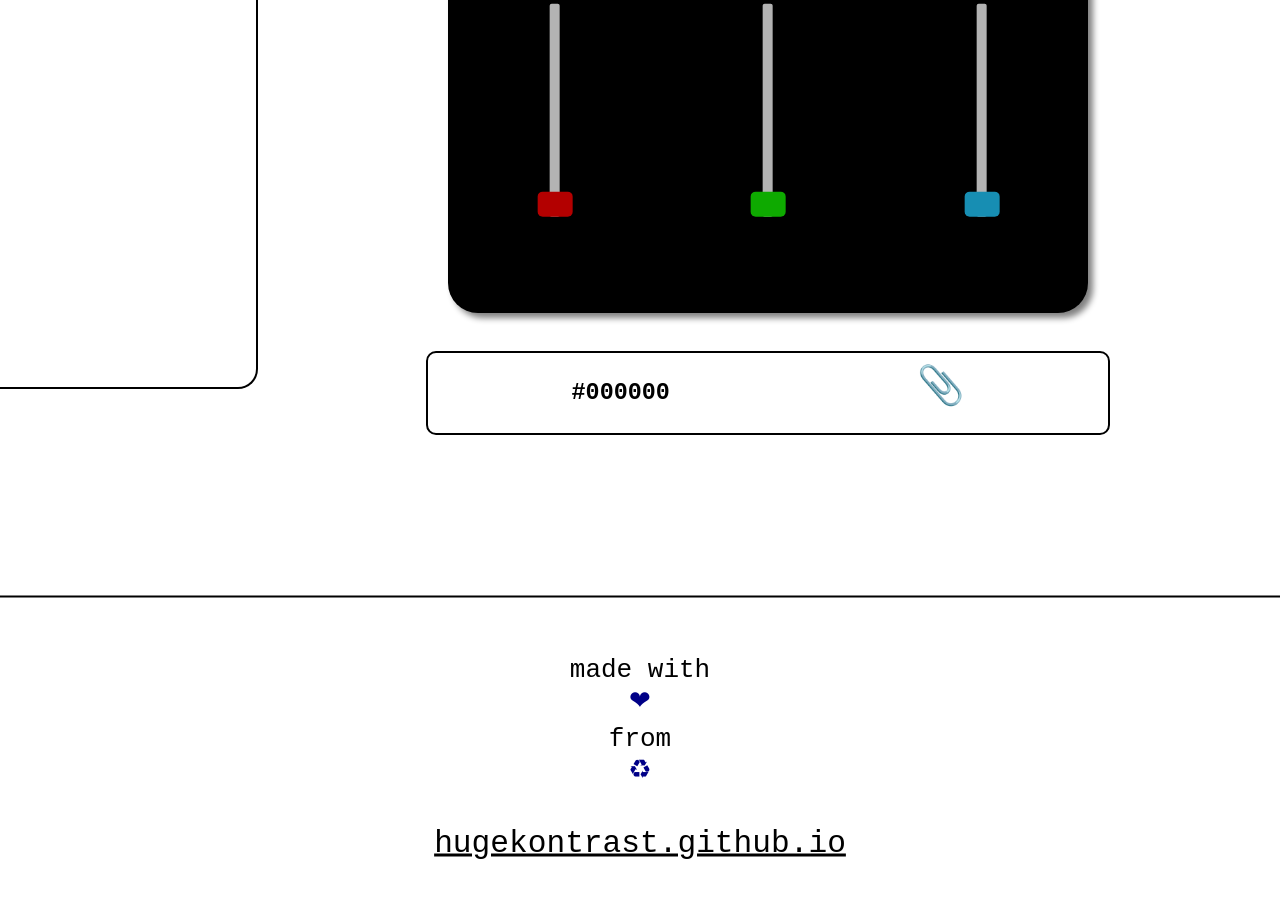
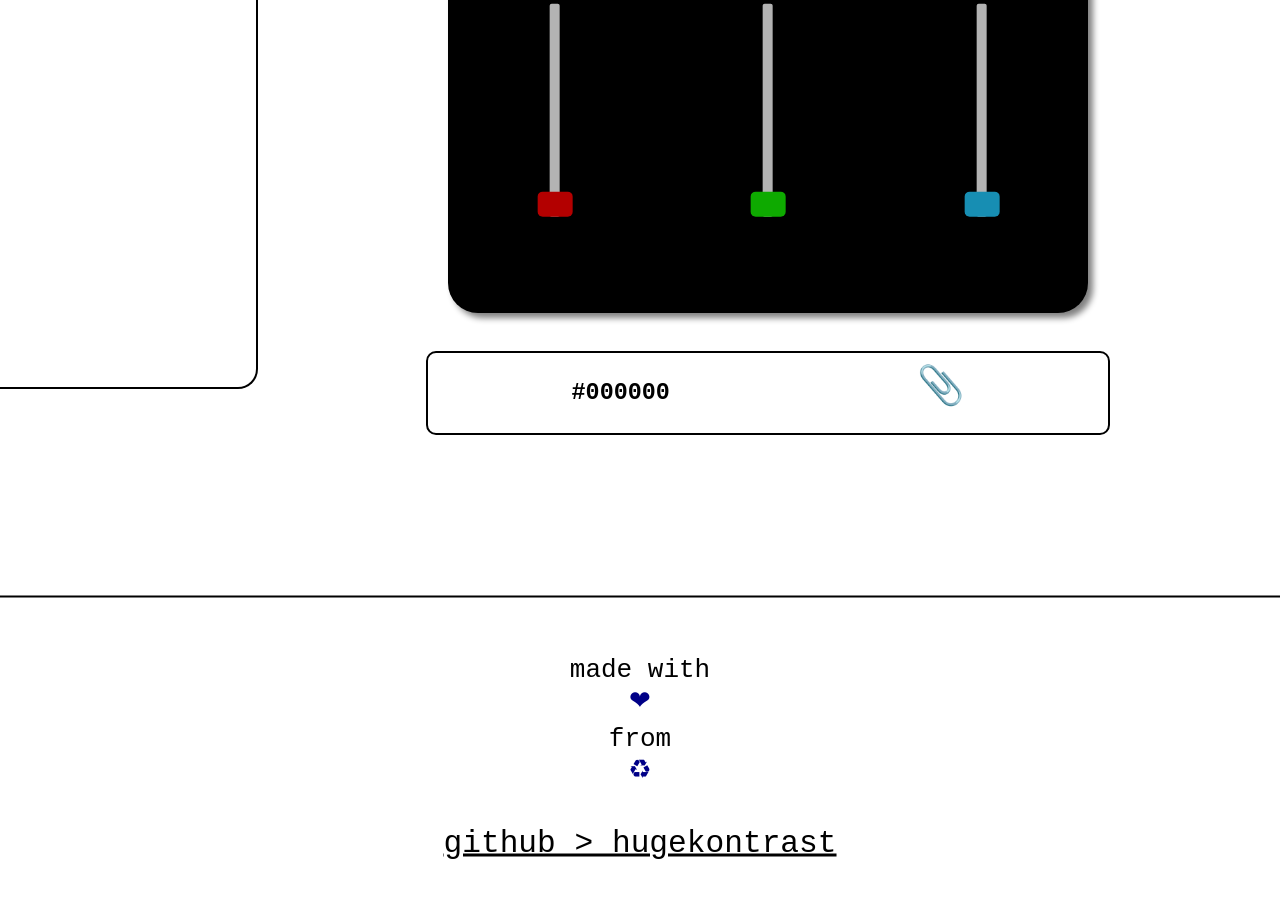
Before and after one commit to ashishk1331/Colors, a plain HTML site: page index.html in a window 1280 px wide. Shown: the part 287-1184 px from the top of the page. Drawn offline with Linux system fonts and the light colour scheme.

Commit message:
Change the wrong address to my github

```diff
--- a/index.html
+++ b/index.html
@@ -30,7 +30,7 @@
 	<a href="#"><abbr id="copy-the-hex" title="copy the code">📎</abbr></a>
 </div>
 <footer>
-	<code>made with <figure class="anime">❤</figure> from <figure class="anime">♻</figure><br><a href="https://hugekontrast.github.io/" id="link">hugekontrast.github.io</a></code>
+	<code>made with <figure class="anime">❤</figure> from <figure class="anime">♻</figure><br><a href="https://github.com/hugekontrast" id="link">github > hugekontrast</a></code>
 </footer>
 <script src="main.js" type="text/javascript"></script>
 <script src="secondmain.js" type="text/javascript"></script>
```
